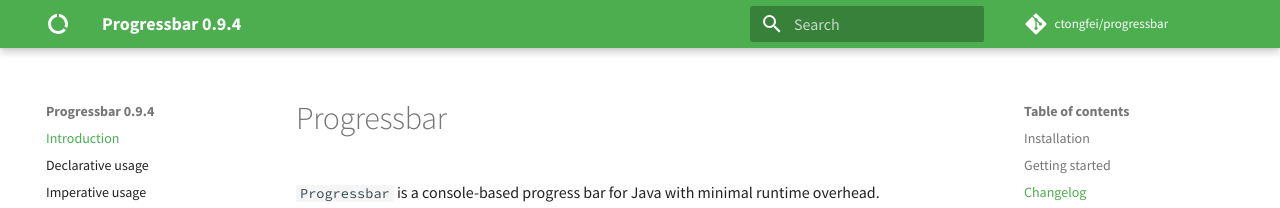
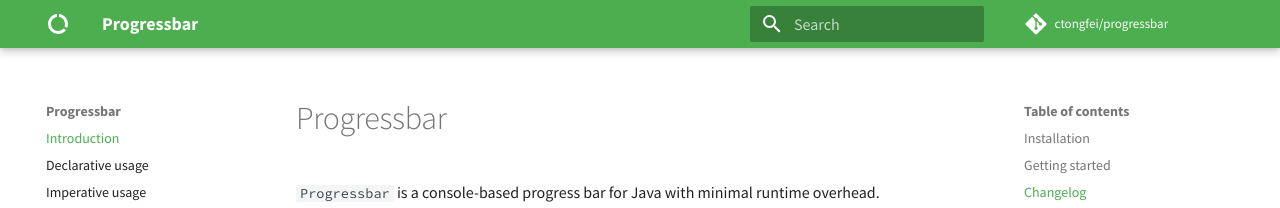
Before and after one commit to ctongfei/progressbar, an MkDocs documentation site: the page built from docs/index.md, in a window 1280 px wide. Shown: the top 208 px of the page. Built offline with MkDocs 1.6.1 and Material for MkDocs 9.7.7, drawn with Linux system fonts in a browser that asks for light colours; comment, search, counter and statistics services are not loaded.

Commit message:
bump version string

```diff
--- a/mkdocs.yml
+++ b/mkdocs.yml
@@ -1,4 +1,4 @@
-site_name: 'Progressbar 0.9.4'
+site_name: 'Progressbar'
 site_description: 'A terminal progress bar for Java/JVM'
 site_author: 'Tongfei Chen'
 copyright: 'Copyright &copy; 2015-2022 Tongfei Chen and contributors'
--- a/pom.xml
+++ b/pom.xml
@@ -6,7 +6,7 @@
 
     <groupId>me.tongfei</groupId>
     <artifactId>progressbar</artifactId>
-    <version>0.9.4</version>
+    <version>0.9.5</version>
     <name>progressbar</name>
     <description>A terminal-based progress bar for JVM</description>
     <url>http://github.com/ctongfei/progressbar</url>
```
